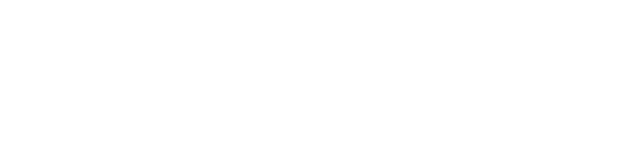
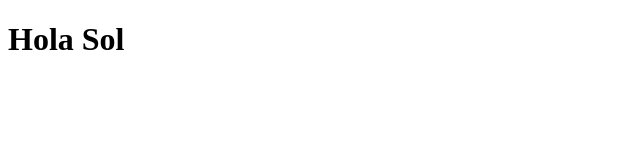
Before and after one commit to solespino13/repasoconnelly, a plain HTML site: page index.html in a window 1280 px wide. Shown: the whole page, without its empty margins (0-640 px from the left). Drawn offline with Linux system fonts and the light colour scheme.

Commit message:
H1 Hola Sol

```diff
--- a/index.html
+++ b/index.html
@@ -1,10 +1,13 @@
 <!DOCTYPE html>
 <html lang="en">
+
 <head>
-	<meta charset="UTF-8">
-	<title>Document</title>
+    <meta charset="UTF-8">
+    <title>Document</title>
 </head>
+
 <body>
+    <h1>Hola Sol</h1>
+</body>
 
-</body>
 </html>
```
